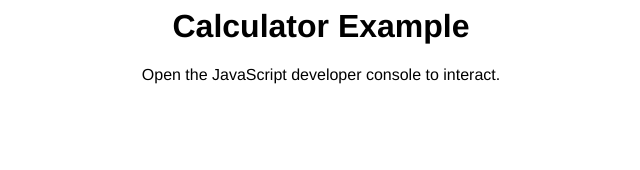
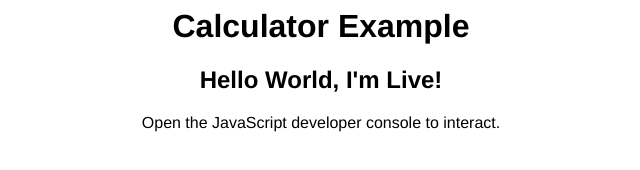
Before and after one commit to spencerhdrew/Calculator-Brains, a plain HTML site: page index.html in a window 1280 px wide. Shown: the whole page, without its empty margins (319-959 px from the left). Drawn offline with Linux system fonts and the light colour scheme.

Commit message:
saying hello

```diff
--- a/index.html
+++ b/index.html
@@ -5,6 +5,7 @@
 </head>
 <body>
   <h1>Calculator Example</h1>
+  <h2>Hello World, I'm Live!</h2>
   <p>Open the JavaScript developer console to interact.</p>
   <script src="calculator.js"></script>
 
```
